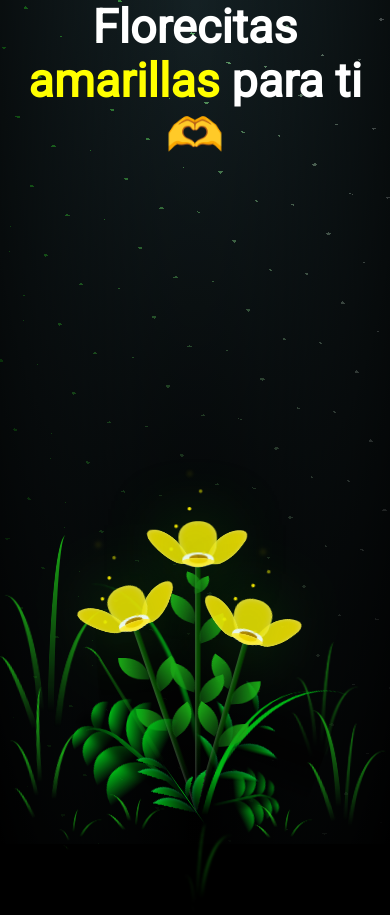
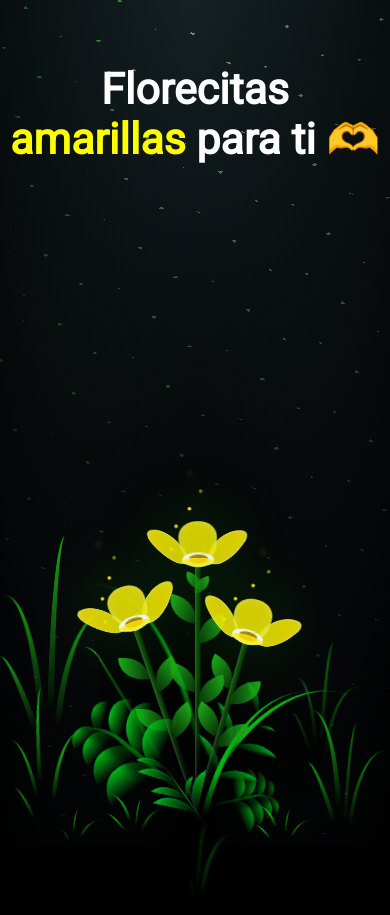
Before and after one commit to Zackperez/flroes_amarillas, a plain HTML site: page FLORES.html in a window 390 px wide. Drawn offline with nearby package versions, Linux system fonts and the light colour scheme.

Commit message:
Update main.css

```diff
--- a/css/main.css
+++ b/css/main.css
@@ -34,9 +34,8 @@ body {
   margin: 0 0.5rem;
   animation: fadeIn; /* referring directly to the animation's @keyframe declaration */
   animation-duration: 5s; /* don't forget to set a duration! */
-  font-size: 6vw;
+  font-size: 1vw;
 }
-
 
 .night {
   position: fixed;
@@ -1371,3 +1370,13 @@ display: grid;
 .texto{
   color: white;
 }
+
+@media screen and (max-width:600px){
+  .night .texto {
+    display: inline-block;
+    margin: 4rem 0.5rem;
+    animation: fadeIn; /* referring directly to the animation's @keyframe declaration */
+    animation-duration: 5s; /* don't forget to set a duration! */
+    font-size: 5.5vw;
+  }
+}
```
